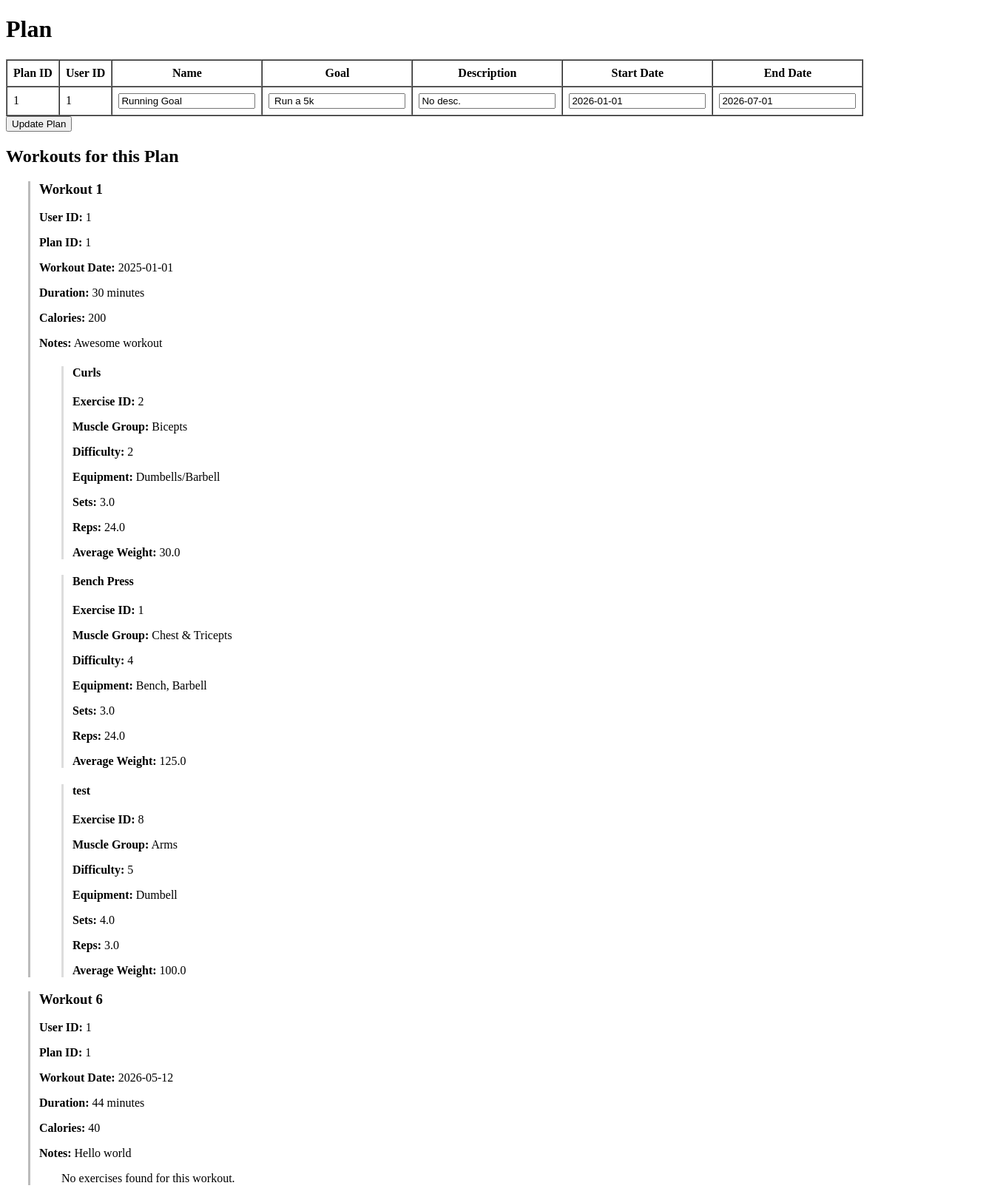
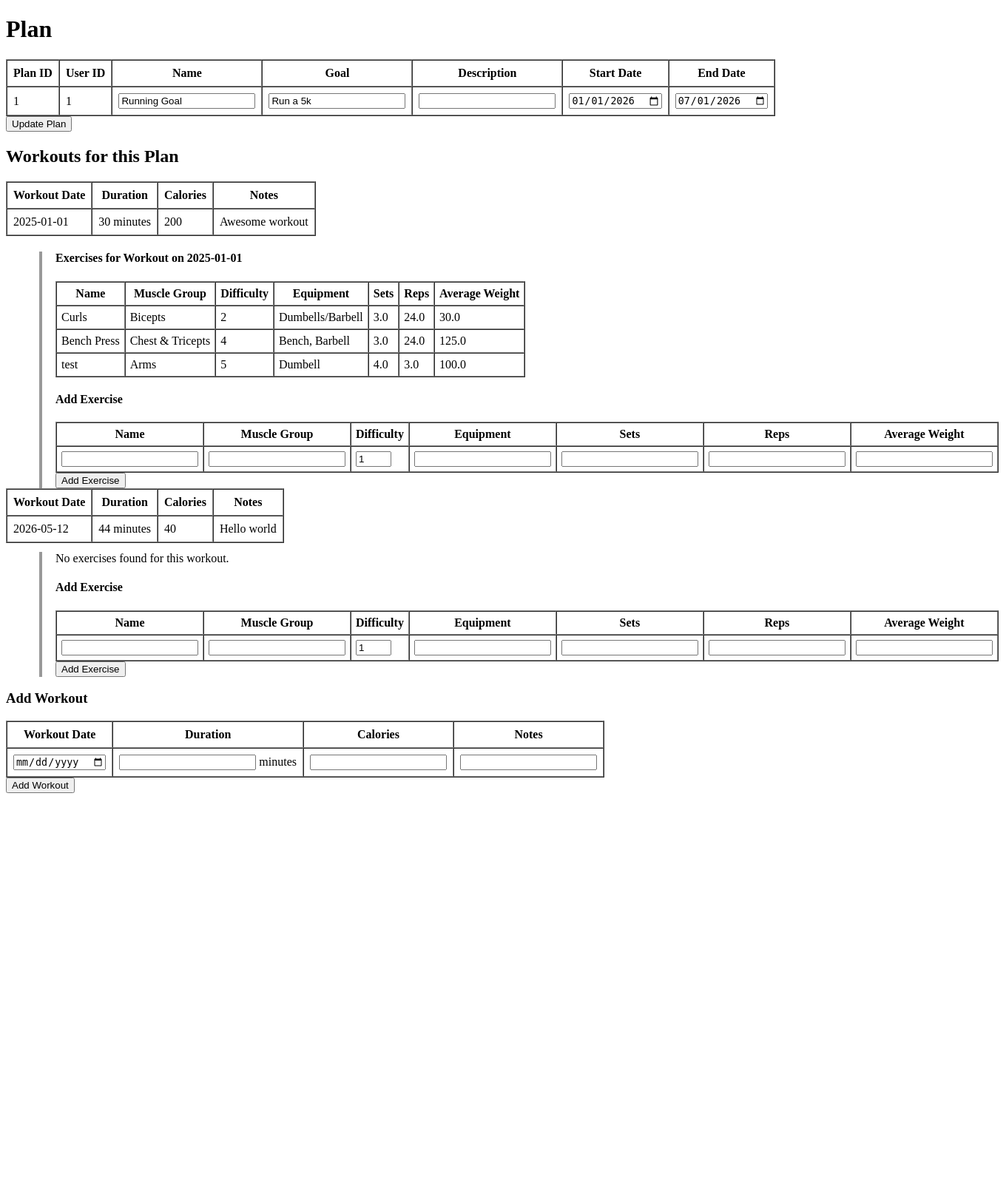
Before and after one commit to dcosaart/Workout_Website_CS665, a Flask app: page /plans/viewplan/1 in a window 1360 px wide. Shown: the whole page at 74% size. After the commit the page ends 1072 px from the top, so only its background shows below. Run offline with Flask 3, Linux system fonts and the light colour scheme.

Commit message:
new adding workouts to plans functionality

```diff
--- a/routes.py
+++ b/routes.py
@@ -1,10 +1,28 @@
-from flask import Blueprint, render_template, request, redirect
+from flask import Blueprint, render_template, request, redirect, url_for
 from models import Exercise, WorkoutExercise, db, User, Plan, Workout
 from datetime import datetime
 
 main = Blueprint("main", __name__)
 
 print("ROUTES LOADED")
+
+
+def parse_optional_date(raw_date):
+    if not raw_date:
+        return None
+    return datetime.strptime(raw_date, "%Y-%m-%d").date()
+
+
+def parse_optional_int(raw_number):
+    if not raw_number:
+        return None
+    return int(raw_number)
+
+
+def parse_optional_float(raw_number):
+    if not raw_number:
+        return None
+    return float(raw_number)
 
 @main.route("/")
 def index():
@@ -73,14 +91,8 @@ def view_plan(plan_id):
         plan.description = description
 
 
-        start_date = None
-        end_date = None
-
-        if start_date_raw and start_date_raw!= 'No Start Date':
-            start_date = datetime.strptime(start_date_raw, "%Y-%m-%d").date()
-
-        if end_date_raw and end_date_raw != "No End Date":
-            end_date = datetime.strptime(end_date_raw, "%Y-%m-%d").date()
+        plan.start_date = parse_optional_date(start_date_raw)
+        plan.end_date = parse_optional_date(end_date_raw)
 
 
         db.session.commit()
@@ -91,6 +103,57 @@ def view_plan(plan_id):
     if not plan:
         return "Plan not found"
     return render_template("viewPlan.html", plan=plan, workouts=workouts)
+
+
+@main.route("/plans/viewplan/<int:plan_id>/workouts/add", methods=["POST"])
+def add_workout_to_plan(plan_id):
+    plan = Plan.query.get_or_404(plan_id)
+
+    new_workout = Workout(
+        user_id=plan.user_id,
+        plan_id=plan.plan_id,
+        workout_date=parse_optional_date(request.form.get("workout_date")),
+        duration_min=parse_optional_int(request.form.get("duration_min")),
+        cals_burned=parse_optional_int(request.form.get("cals_burned")),
+        notes=request.form.get("notes") or None,
+    )
+    db.session.add(new_workout)
+    db.session.commit()
+
+    return redirect(url_for("main.view_plan", plan_id=plan.plan_id))
+
+
+@main.route(
+    "/plans/viewplan/<int:plan_id>/workouts/<int:workout_id>/exercises/add",
+    methods=["POST"],
+)
+def add_exercise_to_workout(plan_id, workout_id):
+    workout = Workout.query.filter_by(workout_id=workout_id, plan_id=plan_id).first_or_404()
+    exercise_name = request.form.get("name", "").strip()
+
+    if not exercise_name:
+        return "Exercise name is required"
+
+    exercise = Exercise(
+        name=exercise_name,
+        muscle_group=request.form.get("muscle_group") or None,
+        difficulty=parse_optional_int(request.form.get("difficulty")) or 1,
+        equipment_needed=request.form.get("equipment_needed") or None,
+    )
+    db.session.add(exercise)
+    db.session.flush()
+
+    workout_exercise = WorkoutExercise(
+        workout_id=workout.workout_id,
+        exercise_id=exercise.exercise_id,
+        sets_completed=parse_optional_float(request.form.get("sets_completed")),
+        reps_completed=parse_optional_float(request.form.get("reps_completed")),
+        average_weight=parse_optional_float(request.form.get("average_weight")),
+    )
+    db.session.add(workout_exercise)
+    db.session.commit()
+
+    return redirect(url_for("main.view_plan", plan_id=plan_id))
 
 
 @main.route("/plans/add", methods=["GET", "POST"])
--- a/templates/viewPlan.html
+++ b/templates/viewPlan.html
@@ -27,10 +27,10 @@
                     <td>{{ plan.plan_id }}</td>
                     <td>{{ plan.user_id }}</td>
                     <td><input value="{{ plan.name }}" name="name" /></td>
-                    <td><input value=" {{ plan.goal }}" name="goal" /></td>
-                    <td><input value="{{ plan.description or 'No desc.'}}" name="description" /></td>
-                    <td><input value="{{ plan.start_date or 'No Start Date' }}" name="start_date" /></td>
-                    <td><input value="{{ plan.end_date or 'No End Date' }}" name="end_date" /></td>
+                    <td><input value="{{ plan.goal or '' }}" name="goal" /></td>
+                    <td><input value="{{ plan.description or '' }}" name="description" /></td>
+                    <td><input type="date" value="{{ plan.start_date or '' }}" name="start_date" /></td>
+                    <td><input type="date" value="{{ plan.end_date or '' }}" name="end_date" /></td>
                 </tr>
             </tbody>
         </table>
@@ -38,40 +38,117 @@
     </form>
     <h2>Workouts for this Plan</h2>
     {% if workouts %}
-        {% for w in workouts %}
-        <div style="margin-left: 30px; margin-top: 12px; padding-left: 12px; border-left: 3px solid #bbb;">
-            <h3>Workout {{ w.workout_id }}</h3>
-            <p><strong>User ID:</strong> {{ w.user_id }}</p>
-            <p><strong>Plan ID:</strong> {{ w.plan_id }}</p>
-            <p><strong>Workout Date:</strong> {{ w.workout_date or 'No Date' }}</p>
-            <p><strong>Duration:</strong> {{ w.duration_min or 0 }} minutes</p>
-            <p><strong>Calories:</strong> {{ w.cals_burned or 0 }}</p>
-            <p><strong>Notes:</strong> {{ w.notes or 'No notes' }}</p>
+    {% for w in workouts %}
+    <table border="1" cellpadding="8" cellspacing="0">
+        <thead>
+            <tr>
+                <th>Workout Date</th>
+                <th>Duration</th>
+                <th>Calories</th>
+                <th>Notes</th>
 
-            {% if w.workout_exercises %}
+            </tr>
+        </thead>
+        <tbody>
+
+            <tr>
+                <td>{{ w.workout_date or 'No Date' }}</td>
+                <td>{{ w.duration_min or 0 }} minutes</td>
+                <td>{{ w.cals_burned or 0 }}</td>
+                <td>{{ w.notes or 'No notes' }}</td>
+
+            </tr>
+
+        </tbody>
+
+    </table>
+    <div style="margin-left: 45px; margin-top: 12px; padding-left: 18px; border-left: 4px solid #999;">
+        {% if w.workout_exercises %}
+        <h4>Exercises for Workout on {{ w.workout_date }}</h4>
+        <table border="1" cellpadding="6" cellspacing="0">
+            <thead>
+                <tr>
+                    <th>Name</th>
+                    <th>Muscle Group</th>
+                    <th>Difficulty</th>
+                    <th>Equipment</th>
+                    <th>Sets</th>
+                    <th>Reps</th>
+                    <th>Average Weight</th>
+                </tr>
+            </thead>
+            <tbody>
                 {% for workout_exercise in w.workout_exercises %}
-                <div style="margin-left: 30px; margin-top: 10px; padding-left: 12px; border-left: 3px solid #ddd;">
-                    <h4>{{ workout_exercise.exercise.name }}</h4>
-                    <p><strong>Exercise ID:</strong> {{ workout_exercise.exercise.exercise_id }}</p>
-                    <p><strong>Muscle Group:</strong> {{ workout_exercise.exercise.muscle_group or 'Not listed' }}</p>
-                    <p><strong>Difficulty:</strong> {{ workout_exercise.exercise.difficulty }}</p>
-                    <p><strong>Equipment:</strong> {{ workout_exercise.exercise.equipment_needed or 'None' }}</p>
-                    <p><strong>Sets:</strong> {{ workout_exercise.sets_completed or 'N/A' }}</p>
-                    <p><strong>Reps:</strong> {{ workout_exercise.reps_completed or 'N/A' }}</p>
-                    <p><strong>Average Weight:</strong> {{ workout_exercise.average_weight or 'N/A' }}</p>
-                </div>
+                <tr>
+                    <td>{{ workout_exercise.exercise.name }}</td>
+                    <td>{{ workout_exercise.exercise.muscle_group or 'Not listed' }}</td>
+                    <td>{{ workout_exercise.exercise.difficulty }}</td>
+                    <td>{{ workout_exercise.exercise.equipment_needed or 'None' }}</td>
+                    <td>{{ workout_exercise.sets_completed or 'N/A' }}</td>
+                    <td>{{ workout_exercise.reps_completed or 'N/A' }}</td>
+                    <td>{{ workout_exercise.average_weight or 'N/A' }}</td>
+                </tr>
                 {% endfor %}
-            {% else %}
-                <p style="margin-left: 30px;">No exercises found for this workout.</p>
-            {% endif %}
-        </div>
-            {% endfor %}
-
-
-
+            </tbody>
+        </table>
+        {% else %}
+        No exercises found for this workout.
+        {% endif %}
+        <form action="{{ url_for('main.add_exercise_to_workout', plan_id=plan.plan_id, workout_id=w.workout_id) }}" method="POST">
+            <h4>Add Exercise</h4>
+            <table border="1" cellpadding="6" cellspacing="0">
+                <thead>
+                    <tr>
+                        <th>Name</th>
+                        <th>Muscle Group</th>
+                        <th>Difficulty</th>
+                        <th>Equipment</th>
+                        <th>Sets</th>
+                        <th>Reps</th>
+                        <th>Average Weight</th>
+                    </tr>
+                </thead>
+                <tbody>
+                    <tr>
+                        <td><input name="name" required /></td>
+                        <td><input name="muscle_group" /></td>
+                        <td><input type="number" name="difficulty" min="1" max="5" value="1" /></td>
+                        <td><input name="equipment_needed" /></td>
+                        <td><input type="number" name="sets_completed" min="0" step="0.5" /></td>
+                        <td><input type="number" name="reps_completed" min="0" step="0.5" /></td>
+                        <td><input type="number" name="average_weight" min="0" step="0.5" /></td>
+                    </tr>
+                </tbody>
+            </table>
+            <button type="submit">Add Exercise</button>
+        </form>
+    </div>
+    {% endfor %}
     {% else %}
     <p>No workouts found for this plan</p>
     {% endif %}
+    <form action="{{ url_for('main.add_workout_to_plan', plan_id=plan.plan_id) }}" method="POST">
+        <h3>Add Workout</h3>
+        <table border="1" cellpadding="8" cellspacing="0">
+            <thead>
+                <tr>
+                    <th>Workout Date</th>
+                    <th>Duration</th>
+                    <th>Calories</th>
+                    <th>Notes</th>
+                </tr>
+            </thead>
+            <tbody>
+                <tr>
+                    <td><input type="date" name="workout_date" /></td>
+                    <td><input type="number" name="duration_min" min="0" /> minutes</td>
+                    <td><input type="number" name="cals_burned" min="0" /></td>
+                    <td><input name="notes" /></td>
+                </tr>
+            </tbody>
+        </table>
+        <button type="submit">Add Workout</button>
+    </form>
     {% else %}
     <p>Plan Cannot be Found</p>
     {% endif %}
```
Also changed, not shown: instance/workout.db.
